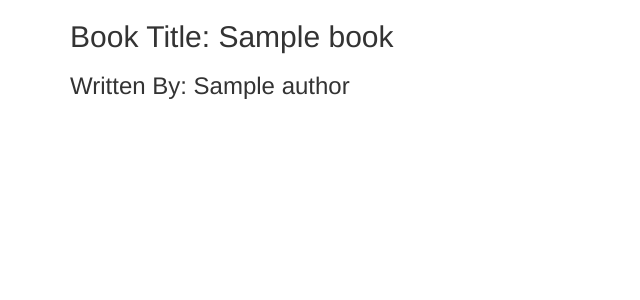
After one commit to joekarasek/epicodus-PHP-library, a PHP site: template views/librarian-book.html.twig in a window 1280 px wide. The commit adds this page. Shown: the top 300 px of the page, without its empty margins (0-640 px from the left). Run offline with PHP 8.4, Linux system fonts and the light colour scheme; the template is opened without the code that fills it: most values are stand-ins (such as "Sample title", 1, 10 or a date in 2020); some libraries are stand-ins or nearby versions.

Commit message:
add start UI for librarian editing a book entry

```diff
--- a/views/includes/book-list.html.twig
+++ b/views/includes/book-list.html.twig
@@ -1,4 +1,5 @@
 {% if books %}
+    <br>
     <ul>
         {% for book in books %}
             <div class="well">
--- /dev/null
+++ b/views/includes/edit-book-form.html.twig
@@ -0,0 +1,17 @@
+{% if form %}
+  <form action='/librarian/book/{{ book.getId }}/edit' method='post'>
+    <input type="hidden" name="_method" value="patch">
+    <div class="form-group">
+      <h3>Edit This Book</h3>
+      <label>Book Title</label>
+      <input name='book-title' type='text' class='form-control' value='{{ book.getTitle }}'>
+    </div>
+    <button type='submit' class='btn btn-success'>Submit</button>
+  </form>
+  <br>
+  <h3>Number of this book owned by library: {{ book.getCopies }}</h3>
+  <form action="/librarian/book/{{ book.getId }}/addCopy" method="post">
+    <input type="hidden" name="_method" value="patch">
+    <button type='submit' class='btn btn-success'>Add a copy to catalog</button>
+  </form>
+{% endif %}
--- /dev/null
+++ b/views/librarian-book.html.twig
@@ -0,0 +1,19 @@
+<!DOCTYPE html>
+<html>
+  <head>
+    {% include '/includes/head.html.twig' %}
+  </head>
+  <body>
+    {% include '/includes/librarian-navbar.html.twig' %}
+    <div class="container">
+      <h2>Book Title: {{ book.getTitle }}</h2>
+      <h3>Written By:
+          {% for author in book.getAuthors %}
+            {{ author.getName }}
+          {% endfor%}
+      </h3>
+      {% include '/includes/message.html.twig'%}
+      {% include '/includes/edit-book-form.html.twig' %}
+    </div>
+  </body>
+</html>
```
Also changed, not shown: app/app.php (+21 -1 lines).
